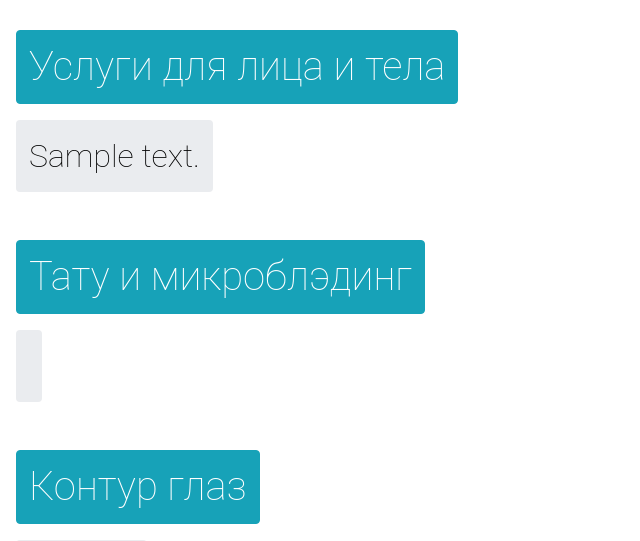
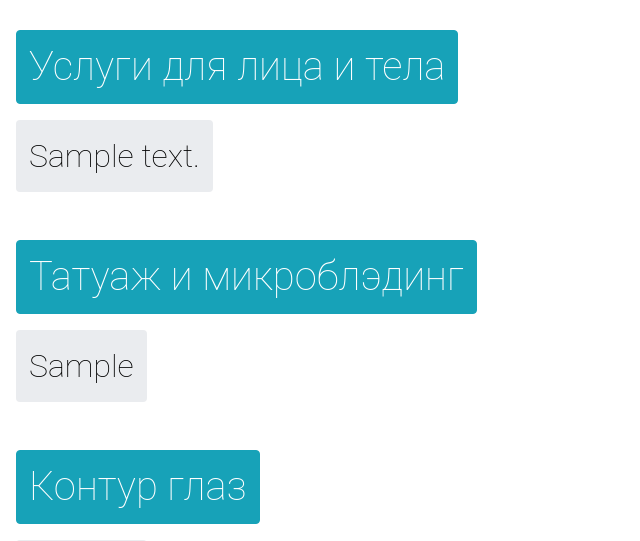
Before and after one commit to Grrame22/ParikmaherMD, a Django app: page /hairdressing/1/ in a window 1280 px wide. Shown: the part 2593-3134 px from the top of the page, without its empty margins (0-640 px from the left). Run offline with Django 3.2, Linux system fonts and the light colour scheme; tables that the repository leaves empty hold one stand-in row (values such as "Sample post"); grey boxes marked "Sample" are stand-in pictures; some libraries are stand-ins or nearby versions.

Commit message:
Changed particualr_hairdressing.html file.

```diff
--- a/parikmaherMD/templates/parikmaherMD/particualr_hairdressing.html
+++ b/parikmaherMD/templates/parikmaherMD/particualr_hairdressing.html
@@ -367,10 +367,10 @@
 
     {% if hairdressing.tattooash_and_microblading %}
         <div class="services">
-            <button type="button" class="btn btn-info">Тату и микроблэдинг</button>
+            <button type="button" class="btn btn-info">Татуаж и микроблэдинг</button>
         </div>
         <div class="services_species">
-            {% with hairdressing.tattoo_and_microblading|split:"," as tags %}
+            {% with hairdressing.tattooash_and_microblading|split:"," as tags %}
                 {% for services in tags %}
                     <button type="button" class="btn btn-basic">{{ services }}</button>
                 {% endfor %}
```
